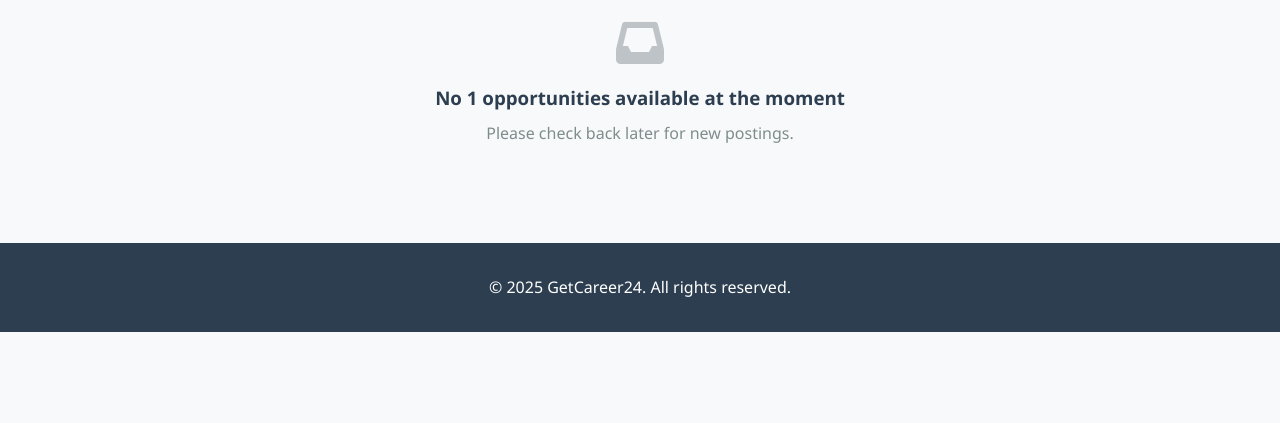
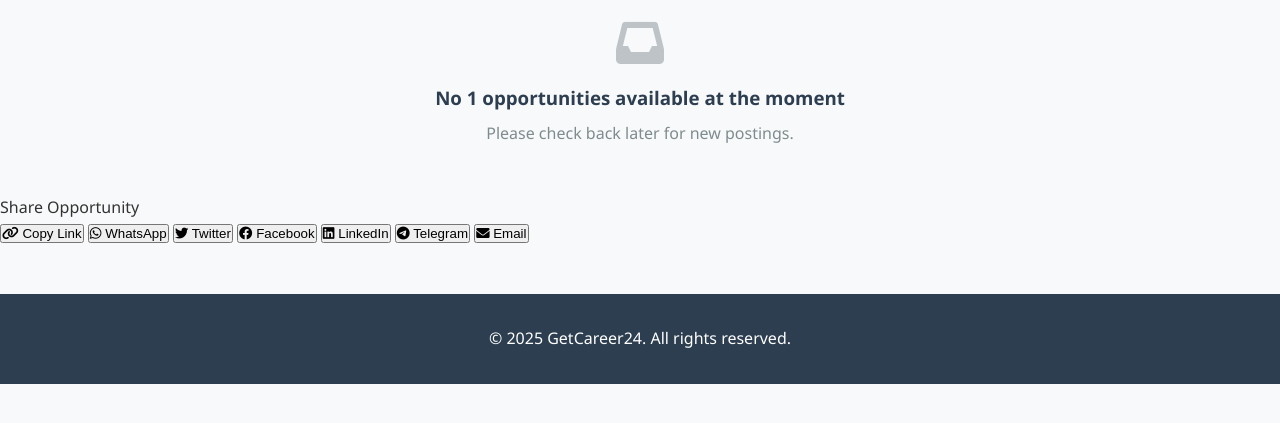
Before and after one commit to ajinkyabhagat158-create/getcareer24, a Flask app: page /category/1 in a window 1280 px wide. Shown: the part 248-671 px from the top of the page. Run offline with Flask 3, Linux system fonts and the light colour scheme.

Commit message:
Update posts.html

```diff
--- a/templates/posts.html
+++ b/templates/posts.html
@@ -33,28 +33,11 @@
                     </div>
                 </div>
             </a>
-            <!-- Share button positioned absolutely -->
+            <!-- Share button -->
             <div class="share-dropdown">
-                <button class="share-btn" onclick="toggleShareDropdown(this)">
+                <button class="share-btn" onclick="openShareSheet('{{ post.title }}', '{{ url_for('post_detail', post_id=post.id) }}')">
                     <i class="fas fa-share-alt"></i>
                 </button>
-                <div class="share-dropdown-content">
-                    <button onclick="copyPostLink('{{ url_for('post_detail', post_id=post.id) }}', this)">
-                        <i class="fas fa-link"></i> Copy Link
-                    </button>
-                    <a href="https://wa.me/?text=Check out this opportunity: {{ post.title }} - {{ url_for('post_detail', post_id=post.id, _external=True) }}" target="_blank" onclick="event.stopPropagation()">
-                        <i class="fab fa-whatsapp"></i> WhatsApp
-                    </a>
-                    <a href="https://twitter.com/intent/tweet?text=Check out this opportunity: {{ post.title }}&url={{ url_for('post_detail', post_id=post.id, _external=True) }}" target="_blank" onclick="event.stopPropagation()">
-                        <i class="fab fa-twitter"></i> Twitter
-                    </a>
-                    <a href="https://www.facebook.com/sharer/sharer.php?u={{ url_for('post_detail', post_id=post.id, _external=True) }}" target="_blank" onclick="event.stopPropagation()">
-                        <i class="fab fa-facebook"></i> Facebook
-                    </a>
-                    <a href="mailto:?subject=Check this opportunity: {{ post.title }}&body=Check out this opportunity: {{ post.title }} - {{ url_for('post_detail', post_id=post.id, _external=True) }}" onclick="event.stopPropagation()">
-                        <i class="fas fa-envelope"></i> Email
-                    </a>
-                </div>
             </div>
         </div>
         {% else %}
@@ -67,78 +50,135 @@
     </div>
 </div>
 
-
+<!-- Mobile Share Sheet -->
+<div class="share-backdrop" id="shareBackdrop" onclick="closeShareSheet()"></div>
+<div class="share-sheet" id="shareSheet">
+    <div class="sheet-handle"></div>
+    <div class="share-sheet-title">Share Opportunity</div>
+    <div class="share-options">
+        <button class="share-option" data-platform="copy" onclick="copyPostLink()">
+            <i class="fas fa-link"></i>
+            <span>Copy Link</span>
+        </button>
+        <button class="share-option" data-platform="whatsapp" onclick="shareOnPlatform('whatsapp')">
+            <i class="fab fa-whatsapp"></i>
+            <span>WhatsApp</span>
+        </button>
+        <button class="share-option" data-platform="twitter" onclick="shareOnPlatform('twitter')">
+            <i class="fab fa-twitter"></i>
+            <span>Twitter</span>
+        </button>
+        <button class="share-option" data-platform="facebook" onclick="shareOnPlatform('facebook')">
+            <i class="fab fa-facebook"></i>
+            <span>Facebook</span>
+        </button>
+        <button class="share-option" data-platform="linkedin" onclick="shareOnPlatform('linkedin')">
+            <i class="fab fa-linkedin"></i>
+            <span>LinkedIn</span>
+        </button>
+        <button class="share-option" data-platform="telegram" onclick="shareOnPlatform('telegram')">
+            <i class="fab fa-telegram"></i>
+            <span>Telegram</span>
+        </button>
+        <button class="share-option" data-platform="email" onclick="shareOnPlatform('email')">
+            <i class="fas fa-envelope"></i>
+            <span>Email</span>
+        </button>
+    </div>
+</div>
 
 <script>
-    function toggleShareDropdown(button) {
+    let currentShareData = {};
+
+    function openShareSheet(title, url) {
         event.preventDefault();
         event.stopPropagation();
 
-        const dropdown = button.nextElementSibling;
-        const allDropdowns = document.querySelectorAll('.share-dropdown-content');
+        currentShareData = {
+            title: title,
+            url: url,
+            fullUrl: window.location.origin + url
+        };
 
-        // Close all other dropdowns
-        allDropdowns.forEach(drop => {
-            if (drop !== dropdown) {
-                drop.classList.remove('show-dropdown');
-            }
-        });
-
-        // Toggle current dropdown
-        dropdown.classList.toggle('show-dropdown');
+        // Use mobile sheet for all devices for consistency
+        document.getElementById('shareBackdrop').classList.add('active');
+        document.getElementById('shareSheet').classList.add('active');
+        document.body.classList.add('no-scroll');
     }
 
-    function copyPostLink(url, button) {
-        event.preventDefault();
-        event.stopPropagation();
+    function closeShareSheet() {
+        document.getElementById('shareBackdrop').classList.remove('active');
+        document.getElementById('shareSheet').classList.remove('active');
+        document.body.classList.remove('no-scroll');
+        currentShareData = {};
+    }
 
-        const fullUrl = window.location.origin + url;
-        navigator.clipboard.writeText(fullUrl).then(() => {
-            const originalText = button.innerHTML;
-            button.innerHTML = '<i class="fas fa-check"></i> Copied!';
-            setTimeout(() => {
-                button.innerHTML = originalText;
-                // Close dropdown after copy
-                const dropdown = button.closest('.share-dropdown-content');
-                if (dropdown) {
-                    dropdown.classList.remove('show-dropdown');
-                }
-            }, 1500);
+    function copyPostLink() {
+        if (!currentShareData.fullUrl) return;
+
+        navigator.clipboard.writeText(currentShareData.fullUrl).then(() => {
+            showCopyFeedback();
         }).catch(err => {
-            console.error('Failed to copy: ', err);
             // Fallback for older browsers
             const textArea = document.createElement('textarea');
-            textArea.value = fullUrl;
+            textArea.value = currentShareData.fullUrl;
             document.body.appendChild(textArea);
             textArea.select();
             document.execCommand('copy');
             document.body.removeChild(textArea);
-
-            const originalText = button.innerHTML;
-            button.innerHTML = '<i class="fas fa-check"></i> Copied!';
-            setTimeout(() => {
-                button.innerHTML = originalText;
-            }, 1500);
+            showCopyFeedback();
         });
     }
 
-    // Close dropdowns when clicking outside
-    document.addEventListener('click', function(event) {
-        // Check if click is outside any share dropdown
-        if (!event.target.closest('.share-dropdown')) {
-            document.querySelectorAll('.share-dropdown-content').forEach(dropdown => {
-                dropdown.classList.remove('show-dropdown');
-            });
+    function showCopyFeedback() {
+        const copyBtn = document.querySelector('[data-platform="copy"]');
+        const originalHTML = copyBtn.innerHTML;
+        copyBtn.innerHTML = '<i class="fas fa-check"></i><span>Copied!</span>';
+        copyBtn.style.background = '#e8f5e8';
+
+        setTimeout(() => {
+            copyBtn.innerHTML = originalHTML;
+            copyBtn.style.background = '';
+            closeShareSheet();
+        }, 1500);
+    }
+
+    function shareOnPlatform(platform) {
+        if (!currentShareData.fullUrl) return;
+
+        const encodedTitle = encodeURIComponent('Check out this opportunity: ' + currentShareData.title);
+        const encodedUrl = encodeURIComponent(currentShareData.fullUrl);
+
+        const shareUrls = {
+            whatsapp: `https://wa.me/?text=${encodedTitle} - ${encodedUrl}`,
+            twitter: `https://twitter.com/intent/tweet?text=${encodedTitle}&url=${encodedUrl}`,
+            facebook: `https://www.facebook.com/sharer/sharer.php?u=${encodedUrl}`,
+            linkedin: `https://www.linkedin.com/sharing/share-offsite/?url=${encodedUrl}`,
+            telegram: `https://telegram.me/share/url?url=${encodedUrl}&text=${encodedTitle}`,
+            email: `mailto:?subject=${encodedTitle}&body=${encodedTitle} - ${encodedUrl}`
+        };
+
+        if (platform === 'email') {
+            window.location.href = shareUrls[platform];
+        } else {
+            window.open(shareUrls[platform], '_blank', 'width=600,height=400');
+        }
+
+        closeShareSheet();
+    }
+
+    // Close share sheet when pressing Escape key
+    document.addEventListener('keydown', function(event) {
+        if (event.key === 'Escape') {
+            closeShareSheet();
         }
     });
 
-    // Close dropdown when pressing Escape key
-    document.addEventListener('keydown', function(event) {
-        if (event.key === 'Escape') {
-            document.querySelectorAll('.share-dropdown-content').forEach(dropdown => {
-                dropdown.classList.remove('show-dropdown');
-            });
-        }
+    // Close share sheet when clicking on a share option (prevents immediate closure)
+    document.querySelectorAll('.share-option').forEach(option => {
+        option.addEventListener('click', (e) => {
+            e.stopPropagation();
+        });
     });
 </script>
 {% endblock %}
```
